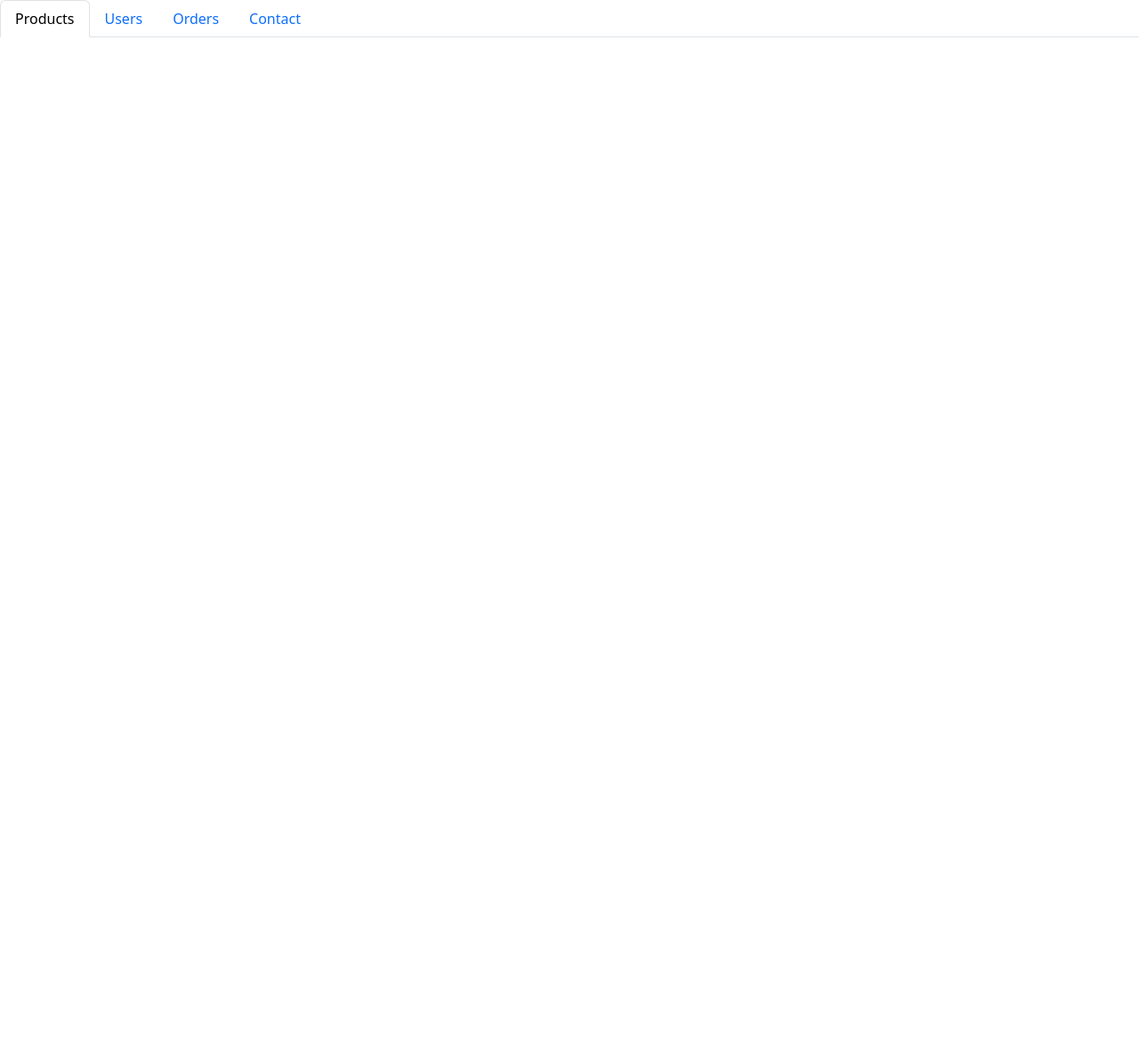
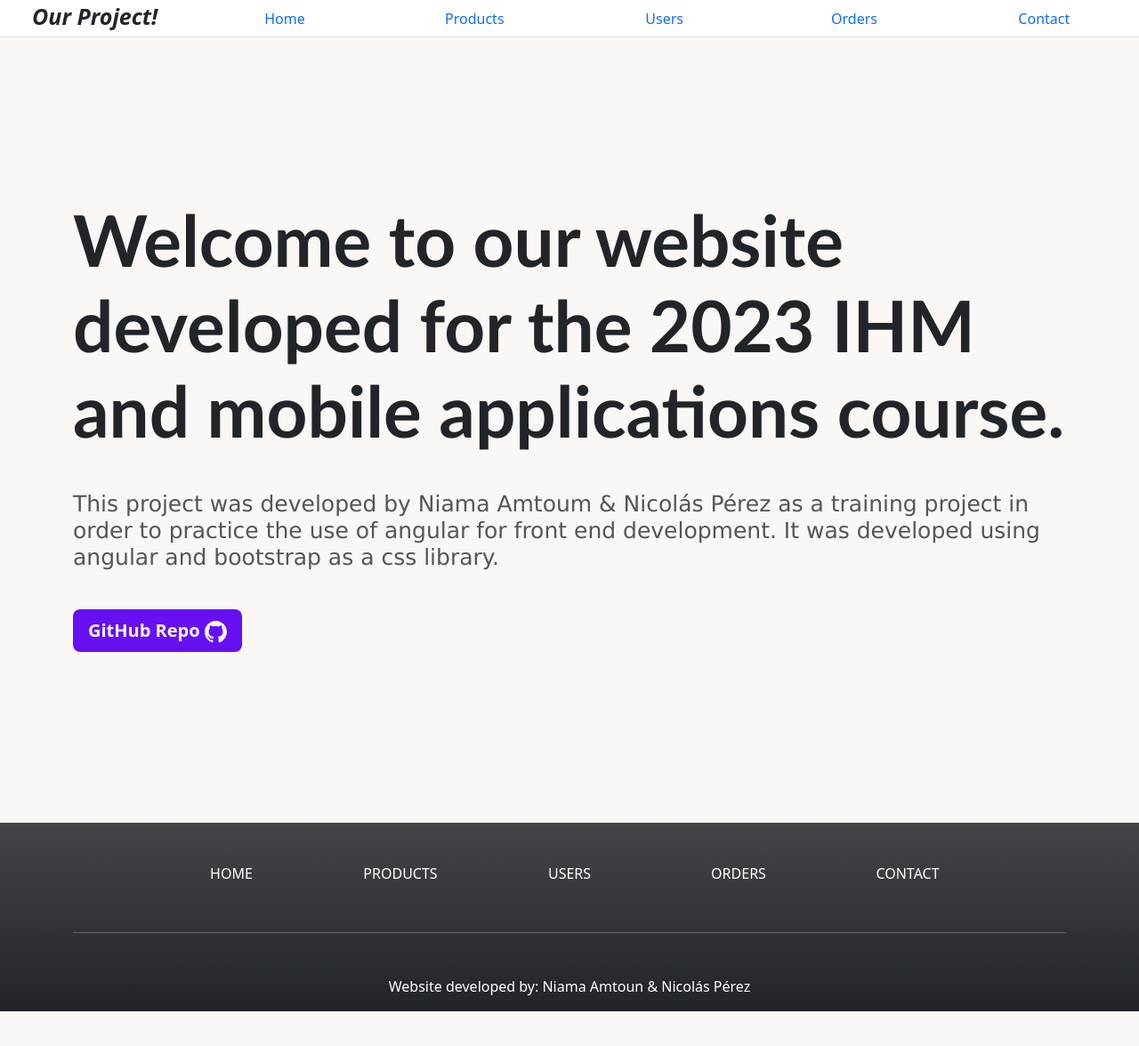
Before and after one commit to npbpm/IHMProject, an Angular app: page / in a window 1280 px wide. Shown: the top 1176 px of the page at 89% size. Before the commit the page ends 800 px from the top, so only its background shows below. Built offline with nearby package versions, Linux system fonts and the light colour scheme.

Commit message:
Just did the home page

```diff
--- a/src/app/app-routing.module.ts
+++ b/src/app/app-routing.module.ts
@@ -1,8 +1,12 @@
 import { NgModule } from '@angular/core';
 import { RouterModule, Routes } from '@angular/router';
 import { ProductsComponent } from './products/products.component';
+import { HomeComponent } from './home/home.component';
 
-const routes: Routes = [{ path: 'products', component: ProductsComponent }];
+const routes: Routes = [
+  { path: '', component: HomeComponent },
+  { path: 'products', component: ProductsComponent },
+];
 
 @NgModule({
   imports: [RouterModule.forRoot(routes)],
--- a/src/app/app.component.css
+++ b/src/app/app.component.css
@@ -0,0 +1,20 @@
+.projectTitle{
+    font-size: 25px;
+    font-weight: 900;
+    font-style: italic;
+}
+
+nav{
+    margin-bottom: 35px;
+    background-color: white;
+}
+
+footer a{
+    text-decoration: none;
+    color: inherit
+}
+
+footer a:hover{
+    color: rgb(184, 184, 184);
+    transition: all 0.3s ease-in-out;
+}
--- a/src/app/app.component.html
+++ b/src/app/app.component.html
@@ -1,19 +1,106 @@
 <nav>
-  <ul ngbNav #nav="ngbNav" class="nav-tabs">
+  <ul ngbNav #nav="ngbNav" class="nav-tabs nav-pills nav-justified">
+    <li class="projectTitle" ngbNavItem>Our Project!</li>
+    <li ngbNavItem>
+      <a ngbNavLink routerLink="">Home</a>
+    </li>
     <li ngbNavItem>
       <a ngbNavLink routerLink="/products">Products</a>
     </li>
     <li ngbNavItem>
-      <button ngbNavLink>Users</button>
+      <button ngbNavLink routerLink="/users">Users</button>
     </li>
     <li ngbNavItem>
-      <button ngbNavLink>Orders</button>
+      <button ngbNavLink routerLink="/orders">Orders</button>
     </li>
     <li ngbNavItem>
-      <button ngbNavLink>Contact</button>
+      <button ngbNavLink routerLink="/contact">Contact</button>
     </li>
   </ul>
   <div [ngbNavOutlet]="nav"></div>
 </nav>
 
 <router-outlet></router-outlet>
+
+<!-- Footer -->
+<footer class="text-center text-white bg-dark bg-gradient">
+  <!-- Grid container -->
+  <div class="container">
+    <!-- Section: Links -->
+    <section class="mt-5">
+      <!-- Grid row-->
+      <div class="row text-center d-flex justify-content-center pt-5">
+        <!-- Grid column -->
+        <div class="col-md-2">
+          <h6 class="text-uppercase font-weight-bold">
+            <a routerLink="" class="text-white">Home</a>
+          </h6>
+        </div>
+        <!-- Grid column -->
+
+        <!-- Grid column -->
+        <div class="col-md-2">
+          <h6 class="text-uppercase font-weight-bold">
+            <a routerLink="/products" class="text-white">Products</a>
+          </h6>
+        </div>
+        <!-- Grid column -->
+
+        <!-- Grid column -->
+        <div class="col-md-2">
+          <h6 class="text-uppercase font-weight-bold">
+            <a routerLink="/users" class="text-white">Users</a>
+          </h6>
+        </div>
+        <!-- Grid column -->
+
+        <!-- Grid column -->
+        <div class="col-md-2">
+          <h6 class="text-uppercase font-weight-bold">
+            <a routerLink="/orders" class="text-white">Orders</a>
+          </h6>
+        </div>
+        <!-- Grid column -->
+
+        <!-- Grid column -->
+        <div class="col-md-2">
+          <h6 class="text-uppercase font-weight-bold">
+            <a routerLink="/contact" class="text-white">Contact</a>
+          </h6>
+        </div>
+        <!-- Grid column -->
+      </div>
+      <!-- Grid row-->
+    </section>
+    <!-- Section: Links -->
+
+    <hr class="my-5" />
+
+    <!-- Section: Text -->
+    <section class="mb-5">
+      <div class="row d-flex justify-content-center">
+        <div class="col-lg-8">
+          <p>
+            Website developed by:
+            <a
+              class="author"
+              href="https://www.linkedin.com/in/namtoun/"
+              target="_blank"
+              >Niama Amtoun</a
+            >
+            &
+            <a
+              class="author"
+              href="https://www.linkedin.com/in/nicolas-perez-burbano/"
+              target="_blank"
+              >Nicolás Pérez</a
+            >
+          </p>
+        </div>
+      </div>
+    </section>
+    <!-- Section: Text -->
+  </div>
+  <!-- Grid container -->
+</footer>
+<!-- Footer -->
--- a/src/app/app.module.ts
+++ b/src/app/app.module.ts
@@ -9,9 +9,10 @@ import { AppComponent } from './app.component';
 import { NgbModule } from '@ng-bootstrap/ng-bootstrap';
 import { ProductsComponent } from './products/products.component';
 import { ProductModalComponent } from './product-modal/product-modal.component';
+import { HomeComponent } from './home/home.component';
 
 @NgModule({
-  declarations: [AppComponent, ProductsComponent, ProductModalComponent],
+  declarations: [AppComponent, ProductsComponent, ProductModalComponent, HomeComponent],
   imports: [
     BrowserModule,
     AppRoutingModule,
--- /dev/null
+++ b/src/app/home/home.component.css
@@ -0,0 +1,28 @@
+.welcomeTxt{
+    font-size: 80px;
+    font-weight: 900;
+    font-family:'Gill Sans', 'Gill Sans MT', Calibri, 'Trebuchet MS', sans-serif;
+}
+
+.descriptionTxt{
+    font-size: 25px;
+    font-weight: 500;
+    font-family: Verdana, Geneva, Tahoma, sans-serif;
+    color: rgb(85, 85, 85);
+}
+
+.container{
+    height: 100vh;
+    text-align: left;
+    display: flex;
+    flex-direction: column;
+    justify-content: center;
+    align-items: start;
+    gap: 35px 0px;
+}
+
+.btn{
+    color: rgb(250, 247, 244);
+    font-weight: 800;
+    background-color: #6610f2;
+}
--- /dev/null
+++ b/src/app/home/home.component.html
@@ -0,0 +1,26 @@
+<div class="container-xxl container">
+  <h1 class="welcomeTxt">
+    Welcome to our website developed for the 2023 IHM and mobile applications
+    course.
+  </h1>
+  <h2 class="descriptionTxt">
+    This project was developed by Niama Amtoum & Nicolás Pérez as a training
+    project in order to practice the use of angular for front end development.
+    It was developed using angular and bootstrap as a css library.
+  </h2>
+  <button type="button" class="btn btn-lg" (click)="redirect()">
+    GitHub Repo
+    <svg
+      xmlns="http://www.w3.org/2000/svg"
+      width="25"
+      height="25"
+      fill="currentColor"
+      class="bi bi-github"
+      viewBox="0 0 16 16"
+    >
+      <path
+        d="M8 0C3.58 0 0 3.58 0 8c0 3.54 2.29 6.53 5.47 7.59.4.07.55-.17.55-.38 0-.19-.01-.82-.01-1.49-2.01.37-2.53-.49-2.69-.94-.09-.23-.48-.94-.82-1.13-.28-.15-.68-.52-.01-.53.63-.01 1.08.58 1.23.82.72 1.21 1.87.87 2.33.66.07-.52.28-.87.51-1.07-1.78-.2-3.64-.89-3.64-3.95 0-.87.31-1.59.82-2.15-.08-.2-.36-1.02.08-2.12 0 0 .67-.21 2.2.82.64-.18 1.32-.27 2-.27.68 0 1.36.09 2 .27 1.53-1.04 2.2-.82 2.2-.82.44 1.1.16 1.92.08 2.12.51.56.82 1.27.82 2.15 0 3.07-1.87 3.75-3.65 3.95.29.25.54.73.54 1.48 0 1.07-.01 1.93-.01 2.2 0 .21.15.46.55.38A8.012 8.012 0 0 0 16 8c0-4.42-3.58-8-8-8z"
+      />
+    </svg>
+  </button>
+</div>
--- /dev/null
+++ b/src/app/home/home.component.ts
@@ -0,0 +1,14 @@
+import { Component } from '@angular/core';
+
+@Component({
+  selector: 'app-home',
+  templateUrl: './home.component.html',
+  styleUrls: ['./home.component.css'],
+})
+export class HomeComponent {
+  constructor() {}
+
+  redirect() {
+    window.open('https://github.com/npbpm/IHMProject', '_blank');
+  }
+}
--- a/src/app/products/products.component.html
+++ b/src/app/products/products.component.html
@@ -1,4 +1,4 @@
-<div class="table-responsive">
+<div class="table-responsive container-xxl">
   <table
     class="table table-striped table-hover equal-width-table table-bordered"
   >
--- a/src/index.html
+++ b/src/index.html
@@ -1,11 +1,11 @@
-<!doctype html>
+<!DOCTYPE html>
 <html lang="en">
   <head>
-  <meta charset="utf-8">
+    <meta charset="utf-8" />
     <title>IHMProject</title>
-  <base href="/">
-  <meta name="viewport" content="width=device-width, initial-scale=1">
-  <link rel="icon" type="image/x-icon" href="favicon.ico">
+    <base href="/" />
+    <meta name="viewport" content="width=device-width, initial-scale=1" />
+    <link rel="icon" type="image/x-icon" href="favicon.ico" />
   </head>
   <body>
     <app-root></app-root>
--- a/src/styles.css
+++ b/src/styles.css
@@ -1,2 +1,6 @@
 /* You can add global styles to this file, and also import other style files */
 @import "~bootstrap/dist/css/bootstrap.css";
+
+html, body{
+    background-color:rgb(250, 247, 244);
+}
```
Also changed, not shown: src/assets/products.json (+21 -0 lines), src/assets/images/steamGiftCards.png (added), 1 other file (tests, documents, lock files or other folders). Lines whose indentation alone changed are shown as unchanged.
